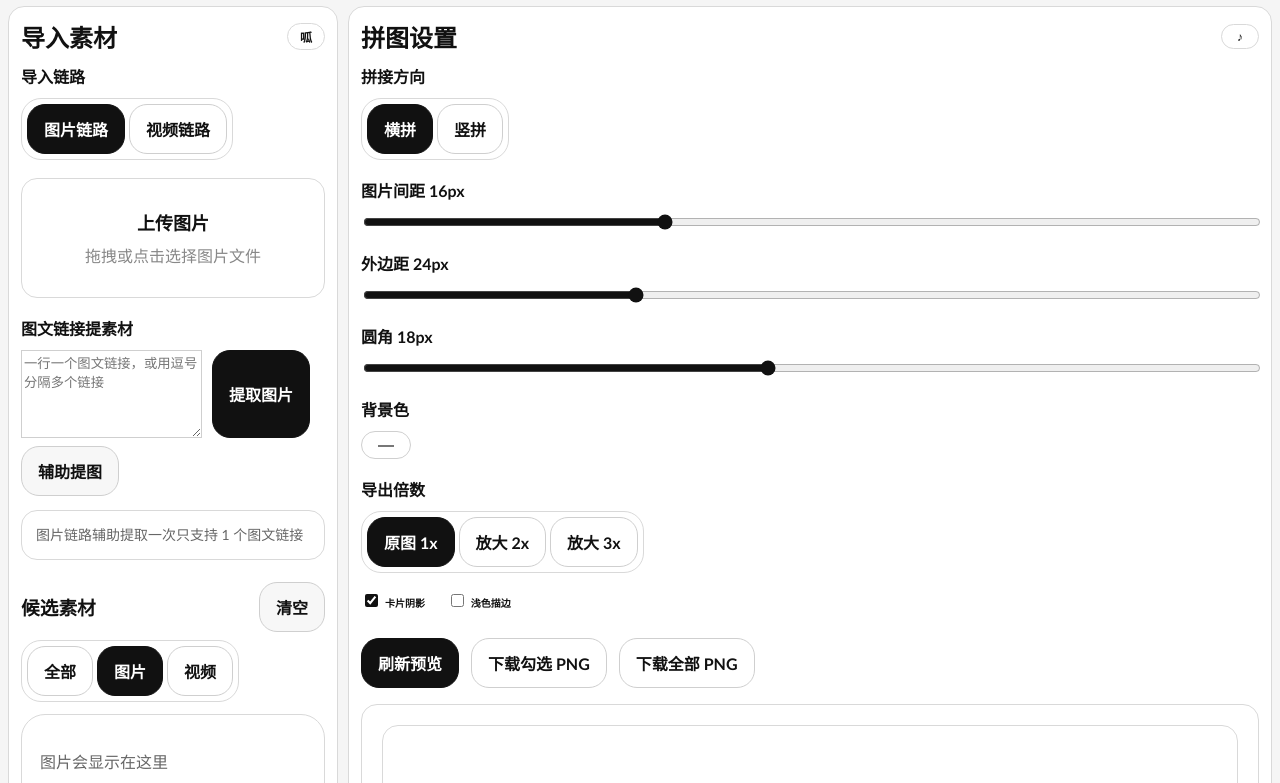
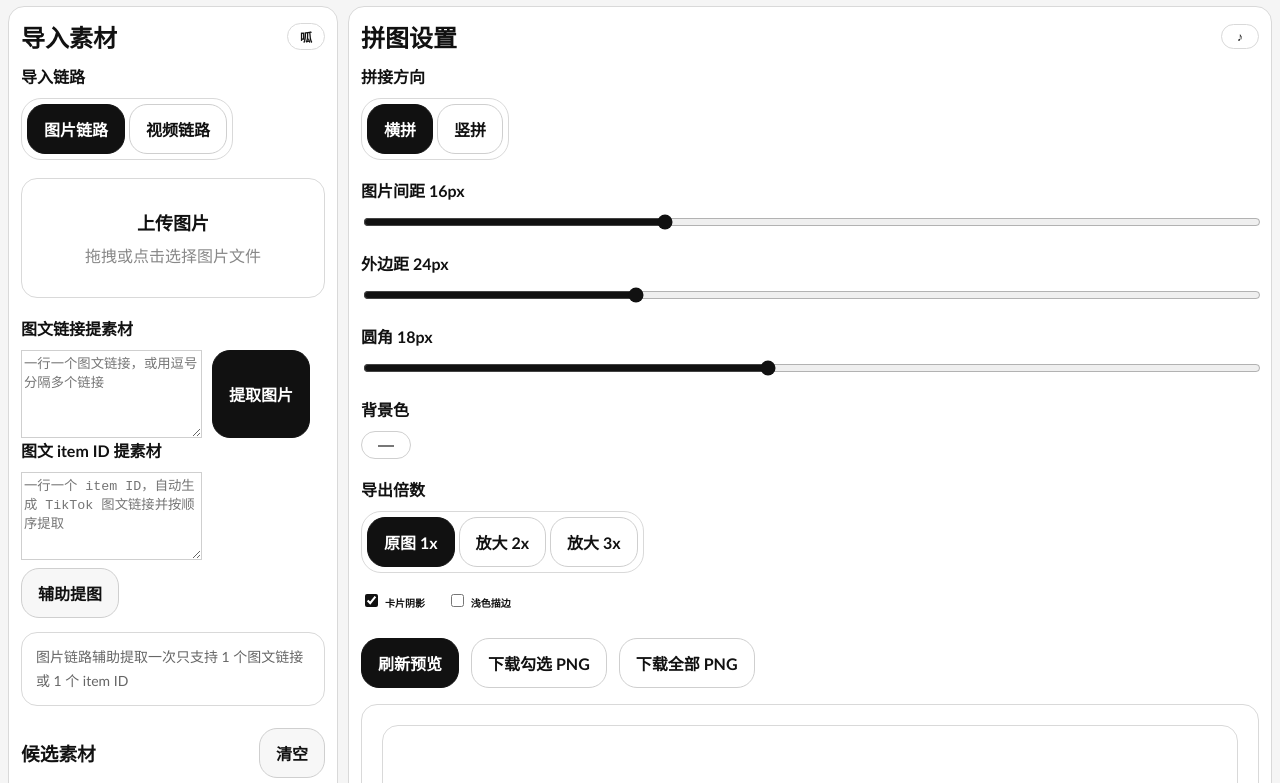
Before and after one commit to farah2514/chouxuan-data-meteor-rain, a website with bundled scripts: page collage/index.html in a window 1280 px wide. Both pictures are taken after a click on the button "辅助提图". Shown: the top 783 px of the page. Built offline with nearby package versions, Linux system fonts and the light colour scheme.

Commit message:
Enable item ID input for image flow

```diff
--- a/collage/app.js
+++ b/collage/app.js
@@ -41,6 +41,7 @@ const elements = {
   pageUrl: document.getElementById("pageUrl"),
   itemIdInput: document.getElementById("itemIdInput"),
   itemIdBlock: document.getElementById("itemIdBlock"),
+  itemIdLabel: document.getElementById("itemIdLabel"),
   pageUrlLabel: document.getElementById("pageUrlLabel"),
   uploadBoxTitle: document.getElementById("uploadBoxTitle"),
   uploadBoxHint: document.getElementById("uploadBoxHint"),
@@ -278,9 +279,7 @@ function buildTikTokItemUrl(itemId) {
 
 function buildMergedUrlList() {
   const directUrls = parseUrlList(elements.pageUrl.value);
-  const itemUrls = state.importMode === "video"
-    ? parseItemIdList(elements.itemIdInput?.value).map((itemId) => buildTikTokItemUrl(itemId))
-    : [];
+  const itemUrls = parseItemIdList(elements.itemIdInput?.value).map((itemId) => buildTikTokItemUrl(itemId));
   return Array.from(new Set([...directUrls, ...itemUrls]));
 }
 
@@ -297,10 +296,10 @@ function updateImportModeUI() {
     ? "一行一个视频链接，或用逗号分隔多个链接"
     : "一行一个图文链接，或用逗号分隔多个链接";
   elements.extractBtn.textContent = isVideo ? "提取视频" : "提取图片";
-  elements.itemIdBlock.classList.toggle("hidden", !isVideo);
-  if (!isVideo && elements.itemIdInput) {
-    elements.itemIdInput.value = "";
-  }
+  elements.itemIdLabel.textContent = isVideo ? "视频 item ID 提素材" : "图文 item ID 提素材";
+  elements.itemIdInput.placeholder = isVideo
+    ? "一行一个 item ID，自动生成 TikTok 视频链接并按顺序提取"
+    : "一行一个 item ID，自动生成 TikTok 图文链接并按顺序提取";
   state.candidateFilter = isVideo ? "video" : "image";
   updateCandidateFilterButtons();
 }
@@ -1786,7 +1785,7 @@ async function extractImagesFromPage() {
   const urlList = buildMergedUrlList();
   const itemIdCount = parseItemIdList(elements.itemIdInput?.value).length;
   if (!urlList.length) {
-    setStatus(state.importMode === "video" ? "请先输入至少一个视频链接或 item ID" : "请先输入至少一个图文链接");
+    setStatus(state.importMode === "video" ? "请先输入至少一个视频链接或 item ID" : "请先输入至少一个图文链接或 item ID");
     return;
   }
 
@@ -1863,7 +1862,7 @@ async function extractImagesFromPage() {
 async function startAssistExtract() {
   const urlList = buildMergedUrlList();
   if (urlList.length !== 1) {
-    setStatus(state.importMode === "video" ? "视频链路辅助提取一次只支持 1 个链接或 1 个 item ID" : "图片链路辅助提取一次只支持 1 个图文链接");
+    setStatus(state.importMode === "video" ? "视频链路辅助提取一次只支持 1 个链接或 1 个 item ID" : "图片链路辅助提取一次只支持 1 个图文链接或 1 个 item ID");
     return;
   }
 
--- a/collage/index.html
+++ b/collage/index.html
@@ -74,12 +74,12 @@
               ></textarea>
               <button id="extractBtn" class="primary">提取素材</button>
             </div>
-            <div id="itemIdBlock" class="hidden">
-              <label for="itemIdInput">item ID 提素材</label>
+            <div id="itemIdBlock">
+              <label for="itemIdInput" id="itemIdLabel">item ID 提素材</label>
               <div class="url-row">
               <textarea
                 id="itemIdInput"
-                placeholder="一行一个 item ID，自动生成 https://www.tiktok.com/@revolve/video/itemID 并按顺序提取"
+                placeholder="一行一个 item ID，自动生成 TikTok 链接并按顺序提取"
               ></textarea>
               </div>
             </div>
```
